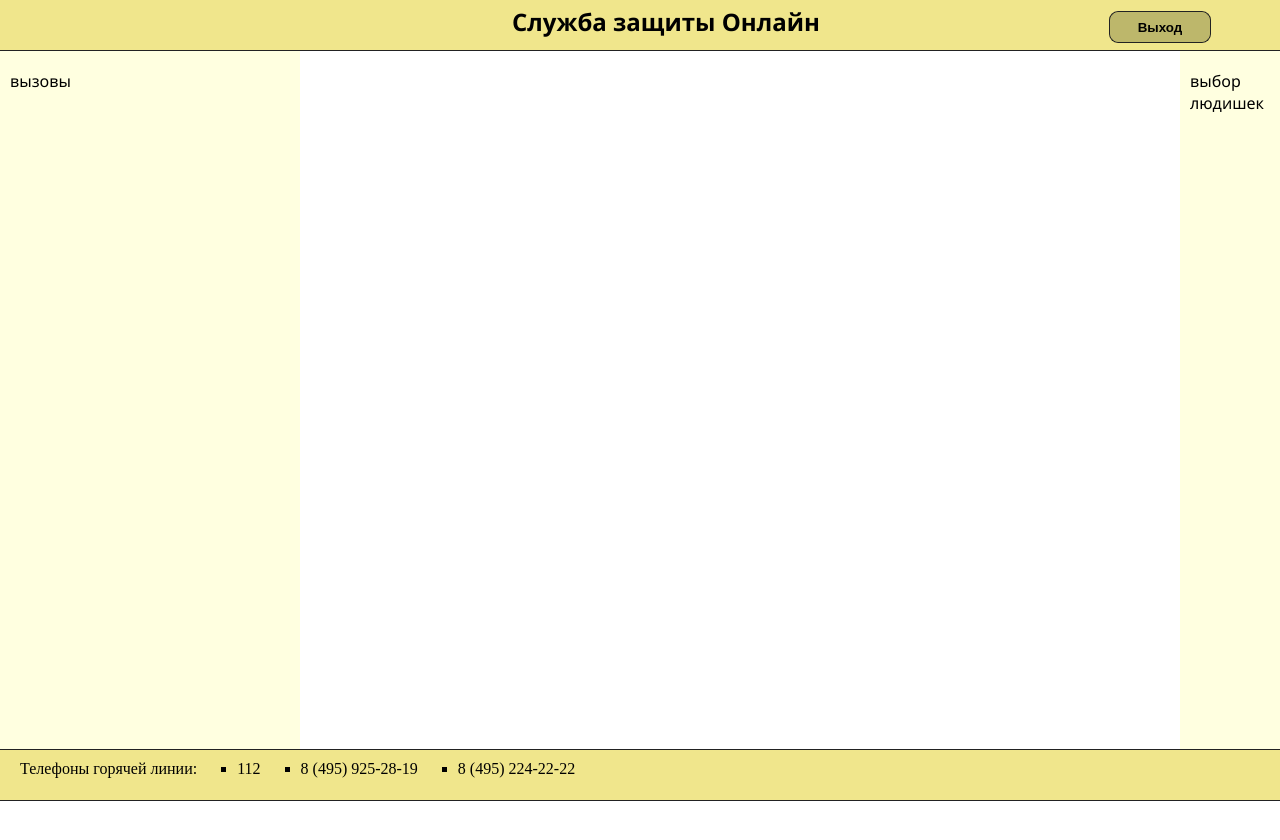
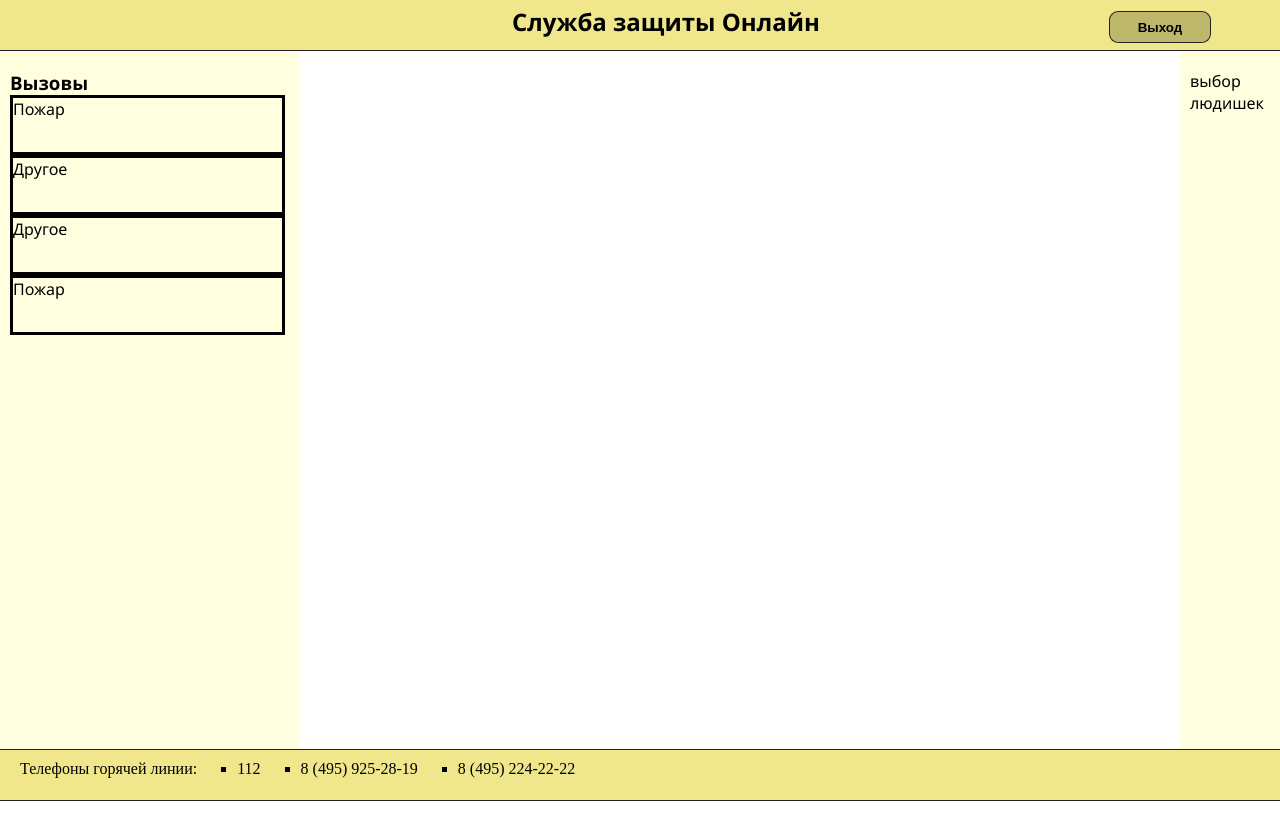
Before and after one commit to karpuninaleksandr/MCHS, a React (Create React App) app: page /management in a window 1280 px wide. Shown: the top 840 px of the page. Built offline with nearby package versions, Linux system fonts and the light colour scheme.

Commit message:
поля

```diff
--- a/src/components/ManagementAccordion.js
+++ b/src/components/ManagementAccordion.js
@@ -3,7 +3,13 @@ import ClientInput from "../inputs/InputHelper"
 export default function ManagementAccordion() {
     return (
         <div className = "management_accordion">
-            <p>вызовы</p>
+            <h3>Вызовы</h3>
+            <ul className="call">
+                <li>Пожар</li>
+                <li>Другое</li>
+                <li>Другое</li>
+                <li>Пожар</li>
+            </ul>
         </div>
     )
 }
--- a/src/index.css
+++ b/src/index.css
@@ -179,3 +179,8 @@ textarea {
     height: 90%;
     width: 100%;
 }
+
+.call li {
+    height: 60px;
+    border: solid;
+}
```
